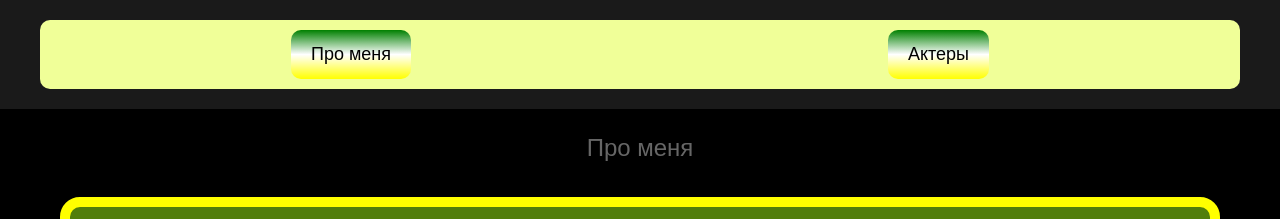
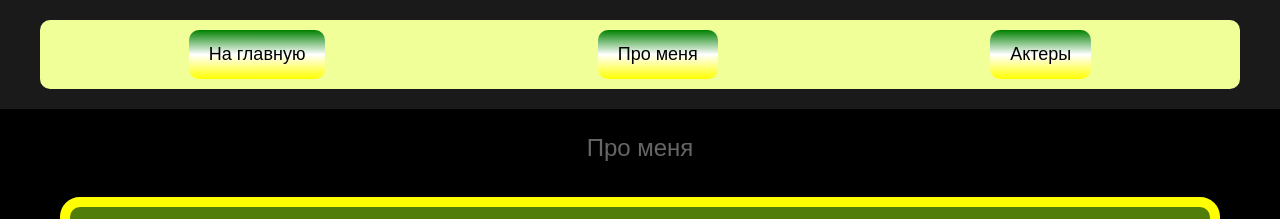
Before and after one commit to valerhk/stranger., a plain HTML site: page index2.html in a window 1280 px wide. Shown: the top 219 px of the page. Drawn offline with Linux system fonts and the light colour scheme.

Commit message:
Update index2.html

```diff
--- a/index2.html
+++ b/index2.html
@@ -10,7 +10,7 @@
 <body>
     <header>
         <nav>
-
+            <a class="nav-link" href="index.html">На главную</a>
             <a class="nav-link" href="#chapter">Про меня</a>
             <a class="nav-link" href="#actors">Актеры</a>
         </nav>
```
